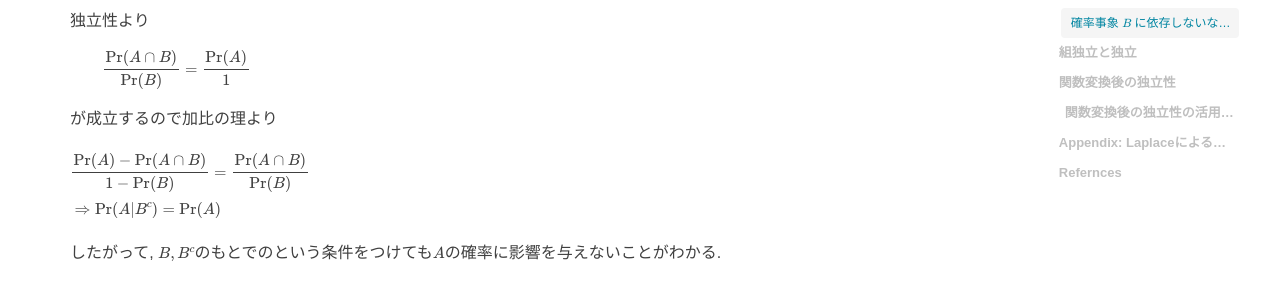
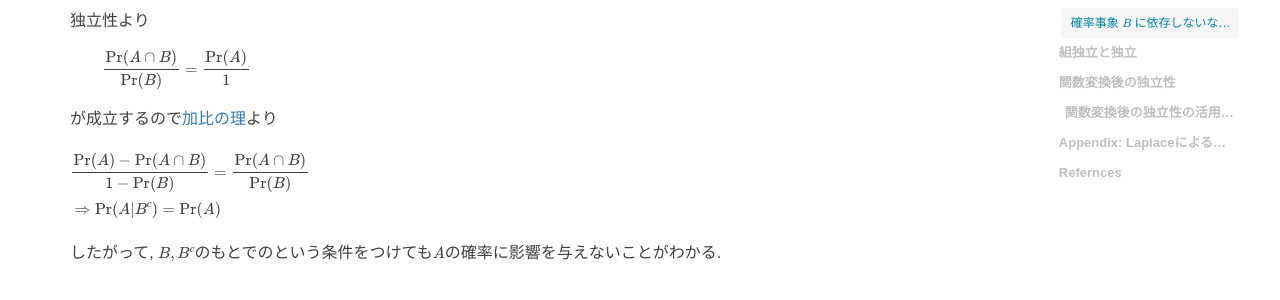
Before and after one commit to RyoNakagami/RyoNakagami.github.io, a Jekyll site: the page built from _posts/2021-01-26-transformation-and-independence.md, in a window 1280 px wide and 900 px high, scrolled down 2341 px. Shown: the part 150-450 px from the top of the window. Built offline with Jekyll 4.4.1, drawn with Linux system fonts in a browser that asks for light colours; comment, search, counter and statistics services are not loaded; part of the change alters nothing that is shown.

Commit message:
fix 20210126

```diff
--- a/_posts/2021-01-26-transformation-and-independence.md
+++ b/_posts/2021-01-26-transformation-and-independence.md
@@ -148,7 +148,7 @@ $$
 \frac{\Pr(A\cap B)}{\Pr(B)} = \frac{\Pr(A)}{1}
 $$
 
-が成立するので加比の理より
+が成立するので[加比の理](https://manabitimes.jp/math/941)より
 
 <div class="math display" style="overflow: auto">
 $$
```
